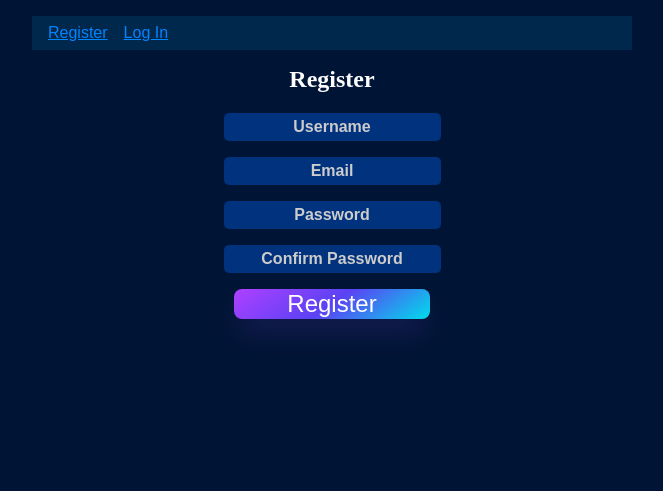
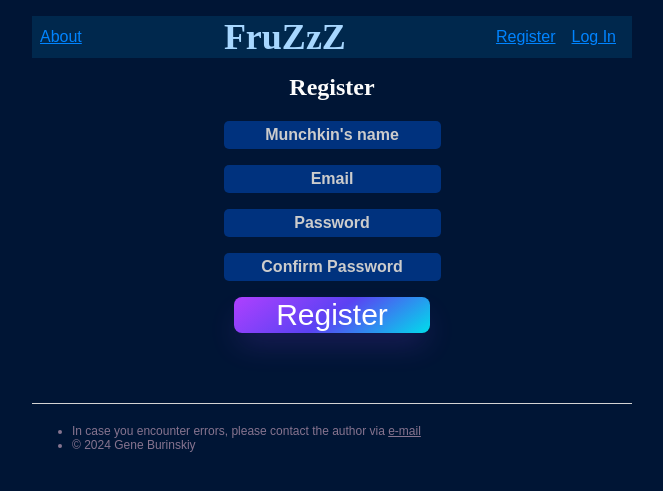
Before and after one commit to kiwiPhrases/FruSleeps, a Flask app: template templates/auth/register.html in a window 1280 px wide. Shown: the top 491 px of the page, without its empty margins (308-971 px from the left). Run offline with Flask 3, Linux system fonts and the light colour scheme; the template is opened without the code that fills it, so the values that code supplies are empty; parts of the project's set-up code (start-up, migrations or seed data) failed here and were passed over.

Commit message:
Mostly styling and navigation changes. Also there is now an About page

```diff
--- a/__init__.py
+++ b/__init__.py
@@ -16,21 +16,24 @@ def create_app(config_name='development',test_config=None):
     # create and configure the app
     app = Flask(__name__, instance_relative_config=True)
     app.config.from_object(config[config_name])
-    app.secret_key = "super secret key"
+    app.secret_key = "super secret key" #this really needs to come from env
     config[config_name].init_app(app)
 
     db.init_app(app)
     migrate = Migrate(app, db)
 
+    from . import about
+    app.register_blueprint(about.bp)
+    #app.add_url_rule("/",endpoint='about')
 
     # register authorization blueprint
     from . import auth
     app.register_blueprint(auth.bp)
 
-    @app.route('/hello')
-    def hello():
-        #db = get_db()
-        return "%d" %db.session.execute(text("SELECT 1")).fetchone()[0]
+    #@app.route('/hello')
+    #def hello():
+    #    #db = get_db()
+    #    return "%d" %db.session.execute(text("SELECT 1")).fetchone()[0]
 
     # register sleep button blueprint
     from . import sleeplab
--- a/static/style.css
+++ b/static/style.css
@@ -1,13 +1,14 @@
 html { font-family: sans-serif; background: #001535; padding: 1rem; }
 body { max-width: 600px; margin: 0 auto; background-color:#001535; }
 h1 { font-family: serif; color: #fcfcfc; margin: 1rem 0; text-align: center;}
+h1.a { color: #e60808}
 a.login { color: #0084ff; }
 span.user {color:#863aff; font-weight: bold;}
 a.nav { color: #ffffff; font-size: 1.5em; text-align: center;}
 hr { border: none; border-top: 1px solid lightgray; }
 nav { background: rgb(0, 40, 77); display: flex; align-items: center; padding: 0 0.5rem; }
-nav h1 { flex: auto; margin: 0; }
-nav h1 a { text-decoration: none; padding: 0.25rem 0.5rem; }
+nav h1 { flex: auto; margin: 0}
+nav h1 a { text-decoration: none; padding: 0.25rem 0.5rem;}
 nav ul  { display: flex; list-style: none; margin: 0; padding: 0; }
 nav ul li a, nav ul li span, header .action { display: block; padding: 0.5rem; }
 .content { padding: 0 1rem 1rem; }
@@ -25,6 +26,9 @@ nav ul li a, nav ul li span, header .action { display: block; padding: 0.5rem; }
 .content input, .content textarea { margin-bottom: 1em; }
 .content textarea { min-height: 12em; resize: vertical; }
 input.danger { color: #cc2f2e; }
+
+a.nav {color:#a7d7ff}
+a.nav:hover {color:#6818fc}
 /*input.textbox {background:#a3eaff; padding: 1px; font-size: 1em;}*/
 
 /*label {color:#863aff; font-weight: bold; font-size:1.2em;}*/
@@ -42,7 +46,7 @@ input.danger { color: #cc2f2e; }
   color: #FFFFFF;
   display: flex;
   font-family: Phantomsans, sans-serif;
-  font-size: 20px;
+  font-size: 24px;
   justify-content: center;
   line-height: 1em;
   max-width: 100%;
@@ -76,7 +80,7 @@ input.danger { color: #cc2f2e; }
 
 @media (min-width: 768px) {
   .button-64 {
-    font-size: 24px;
+    font-size: 30px;
     min-width: 196px;
   }
 }
@@ -129,3 +133,33 @@ input.login {border-radius:5px;
   input:focus::placeholder {
     color: transparent;
   }
+
+  div.about {
+    color:white;
+    font-size:1em;
+  }
+
+  a.about {
+    color:white;
+  }
+  a.about:link {
+    color:rgb(134, 116, 143);;
+    text-decoration: underline;
+  }
+
+  a.about:hover {
+    color:#c29dff;;
+  }
+
+  section.footer {
+    color:rgb(134, 116, 143);
+    display:grid;
+    flex-direction: row;
+    font-size:.75em;
+  }
+
+  section.footer.a:link {
+      color:rgb(134, 116, 143);
+      text-decoration: underline;
+      font-size:.75em;
+  }
--- a/templates/auth/register.html
+++ b/templates/auth/register.html
@@ -11,7 +11,7 @@
 <form method="post">
   <div class="login">
     <!--<label class='login' for="username">Username</label>-->
-    <input class='login'  name="username" id="username" placeholder="Username" required>
+    <input class='login'  name="username" id="username" placeholder="Munchkin's name" required>
   </div>
   <div class="login">
     <!--<label class='login' for="username">Username</label>-->
--- a/templates/base.html
+++ b/templates/base.html
@@ -2,18 +2,31 @@
 <title>{% block title %}{% endblock %} - Sleep Tracker</title>
 <link rel="stylesheet" href="{{ url_for('static', filename='style.css') }}">
 <nav>
+
+  <a class="login" href="{{url_for('about.about')}}">About</a>
+
   {% if g.user %}
-  <h1><a class="nav" href="{{ url_for('index')}}">{{ g.user['username'] }}'s Sleep Tracker</a></h1>
+  <!--<h1><a class="nav" href="{{ url_for('index')}}">{{ g.user['username'] }}'s Sleep Tracker</a></h1>-->
+  <h1><a class="nav" href="{{ url_for('index')}}">FruZzZ</a></h1>
+  {% else %}
+  <h1><a class="nav" href="{{ url_for('auth.login') }}">FruZzZ</a></h1>
   {% endif %}
   <ul>
+    <!--<li><a class="login" href="{{url_for('about.about')}}">About</a></li>-->
     {% if g.user %}
       <!--<li><span class="user">{{ g.user['username'] }}</span>-->
       <li><a class='login' href="{{ url_for('auth.logout') }}">Log Out</a>
+
+      <!--<li><a class='login' href="{{url_for('sleepdash')}}">Sleepdash</a></li> -->
+
     {% else %}
       <li><a class='login' href="{{ url_for('auth.register') }}">Register</a>
       <li><a class='login' href="{{ url_for('auth.login') }}">Log In</a>
     {% endif %}
   </ul>
+  {% if g.user %}
+
+  {% endif %}
 </nav>
 <section class="content">
   <header>
@@ -24,3 +37,13 @@
   {% endfor %}
   {% block content %}{% endblock %}
 </section>
+
+{% block footer%}
+<hr>
+<section class="footer">
+  <ul class="footer">
+    <li class="footer">In case you encounter errors, please contact the author via <a class="about" href="burinski@usc.edu">e-mail</a></li>
+    <li class="footer">&copy; 2024 Gene Burinskiy </li>
+</ul>
+</section>
+{% endblock %}
--- a/templates/sleeplab/index.html
+++ b/templates/sleeplab/index.html
@@ -12,6 +12,10 @@
             </form>
 
         {% endfor %}
+        <hr>
+            <form action="{{ url_for('sleepdash.sleepdash') }}">
+            <button class='button-64' type="submit"><span>Sleep Dashboard</span></button>
+        </form>
     {% endif %}
 
 {% endblock %}
```
Also changed, not shown: about.py (added, +15 -0 lines), sleeplab.py (+8 -0 lines), templates/about/about.html (added, +22 -0 lines).
